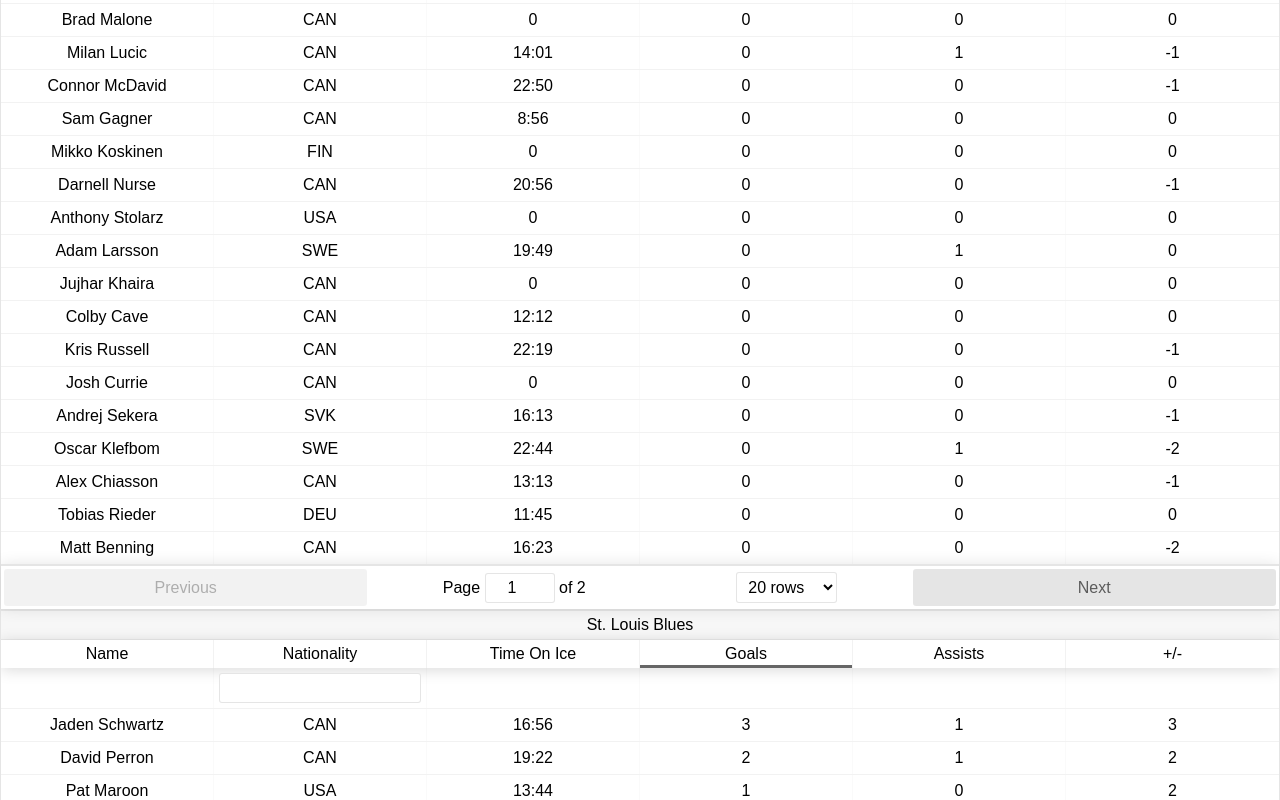
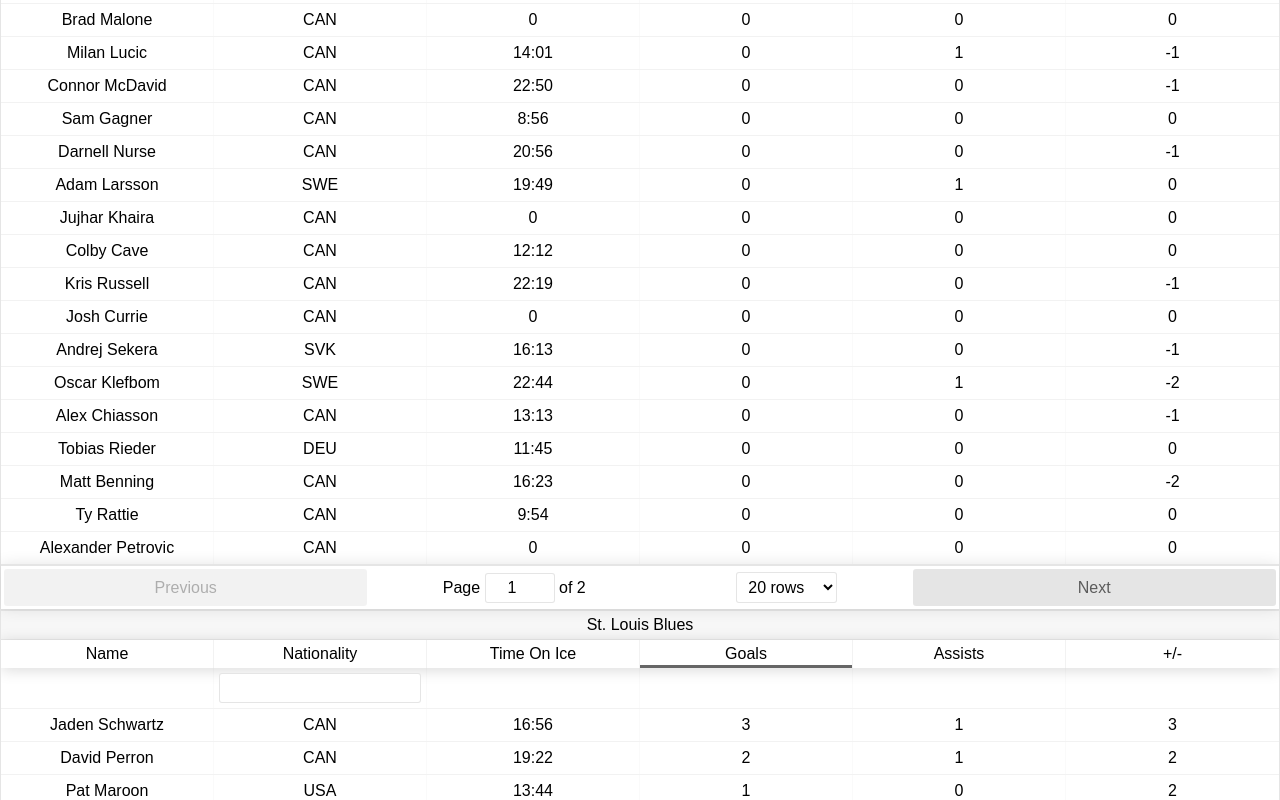
Before and after one commit to miikkajs/nhl-stats-browser, a React (Create React App) app: page /game/2018021122 in a window 1280 px wide. Shown: the part 960-1760 px from the top of the page. Built offline with nearby package versions, Linux system fonts and the light colour scheme; the HTML template or start-up script is replaced by a standard one.

Commit message:
Filter goalies. Use any type

```diff
--- a/src/GameStat.ts
+++ b/src/GameStat.ts
@@ -3,9 +3,7 @@
 
     }
 
-    static Parse(jsonString: string) {
-        const json = JSON.parse(jsonString);
-        console.log('json', json);
+    static Parse(json: any) {
         if (json.stats.hasOwnProperty('skaterStats')) {
             return new PlayerStats(json.stats.skaterStats.timeOnIce,
                 json.stats.skaterStats.assists,
@@ -25,9 +23,8 @@
     }
 
 
-    static Parse(jsonString: string) {
-        const json = JSON.parse(jsonString);
-        const playerStats = PlayerStats.Parse(jsonString);
+    static Parse(json: any) {
+        const playerStats = PlayerStats.Parse(json);
         return new Player(json.person.fullName, json.person.nationality, playerStats);
     }
 
@@ -45,11 +42,12 @@
     constructor(readonly name: string, readonly teamStats: TeamStats) {
     }
 
-    static Parse(jsonString: string) {
-        const json = JSON.parse(jsonString);
-        const players: Player[] = Object.keys(json.players).map((key: string) => {
-            return Player.Parse(JSON.stringify(json.players[key]))
-        });
+    static Parse(json: any) {
+        const players: Player[] = Object.keys(json.players)
+            .filter((key: string) => json.players[key].position.type !== 'Goalie')
+            .map((key: string) => {
+                return Player.Parse(json.players[key])
+            });
         const teamStats = new TeamStats(json.teamStats.teamSkaterStats.goals, json.teamStats.teamSkaterStats.shots, players);
         return new GameStatTeam(json.team.name, teamStats);
     }
--- a/src/GameStatComponent.tsx
+++ b/src/GameStatComponent.tsx
@@ -64,8 +64,8 @@
 
     constructor(props: IGameStatsProps) {
         super(props);
-        const away = GameStatTeam.Parse(JSON.stringify(score.teams.away));
-        const home = GameStatTeam.Parse(JSON.stringify(score.teams.home));
+        const away = GameStatTeam.Parse(score.teams.away);
+        const home = GameStatTeam.Parse(score.teams.home);
         this.state = {stats: new GameStat(home, away)}
 
     }
```
